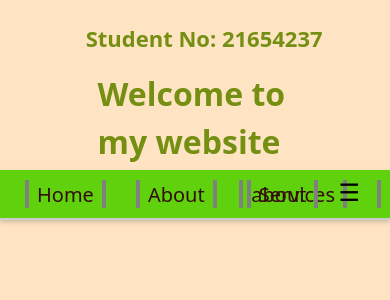
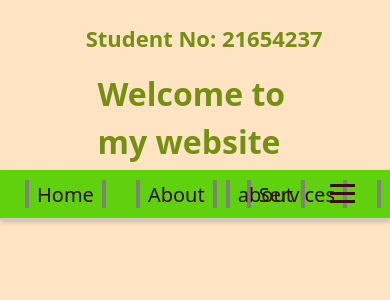
Before and after one commit to Chau05-git/Assignment-1-CSE3CWA-Frontend-web, a Next.js app: page / in a window 390 px wide. Shown: the top 300 px of the page. Built offline with nearby package versions, Linux system fonts and the light colour scheme.

Commit message:
new animation for hamburger menu

```diff
--- a/app/Components/Navbar.tsx
+++ b/app/Components/Navbar.tsx
@@ -21,9 +21,11 @@ const Navbar = () => {
       <ul className="about_n_hamburger">
         <li className="about"><a href="#contact">about</a></li>
         <li className="hamburger_menu">
-          <button onClick={handleHamburgerClick} style={{ background: "none", border: "none", fontSize: "1.5rem", cursor: "pointer" }}>
-            &#9776;
-          </button>
+          <div className="hamburger_icon" onClick={handleHamburgerClick}>
+            <span className="bar"></span>
+            <span className="bar"></span>
+            <span className="bar"></span>
+          </div>
         </li>
       </ul>
       {showMenu && (
--- a/app/Components/Navbar_style.css
+++ b/app/Components/Navbar_style.css
@@ -56,8 +56,8 @@
 }
 
 .about:hover {
-    transform: translateY(-4px); /* Nhấc nhẹ khi hover */
-    background-color: rgba(255,255,255,0.2); /* Hiệu ứng hover nhẹ */
+    transform: translateY(-4px);
+    background-color: rgba(255,255,255,0.2);
     box-shadow: 0 4px 8px rgba(0,0,0,0.2);
 
 }
@@ -73,7 +73,43 @@
     margin-top: -6px;
 }
 
-/* hamgurger menu setting*/
+.hamburger_icon {
+  cursor: pointer;
+  padding: 5px;
+}
+
+.bar {
+  display: block;
+  width: 25px;
+  height: 3px;
+  margin: 5px auto;
+  background-color: #3d0c0c;
+  transition: all 0.3s ease-in-out;
+}
+
+/* Hover animation */
+.hamburger_icon:hover .bar:nth-child(1) {
+  transform: translateY(2px);
+}
+
+.hamburger_icon:hover .bar:nth-child(3) {
+  transform: translateY(-2px);
+}
+
+/* Click animation - khi menu hiện */
+.hamburger_icon.active .bar:nth-child(1) {
+  transform: translateY(8px) rotate(45deg);
+}
+
+.hamburger_icon.active .bar:nth-child(2) {
+  opacity: 0;
+}
+
+.hamburger_icon.active .bar:nth-child(3) {
+  transform: translateY(-8px) rotate(-45deg);
+}
+
+/* hamgurger drop down menu setting*/
 .hamburger_dropdown {
   position: absolute;
   top: 60px;
```
